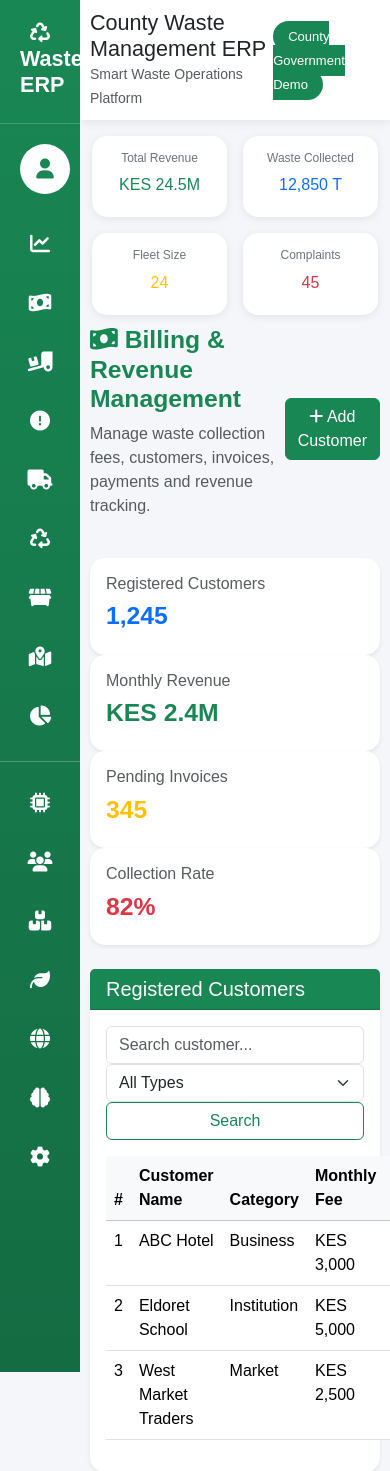
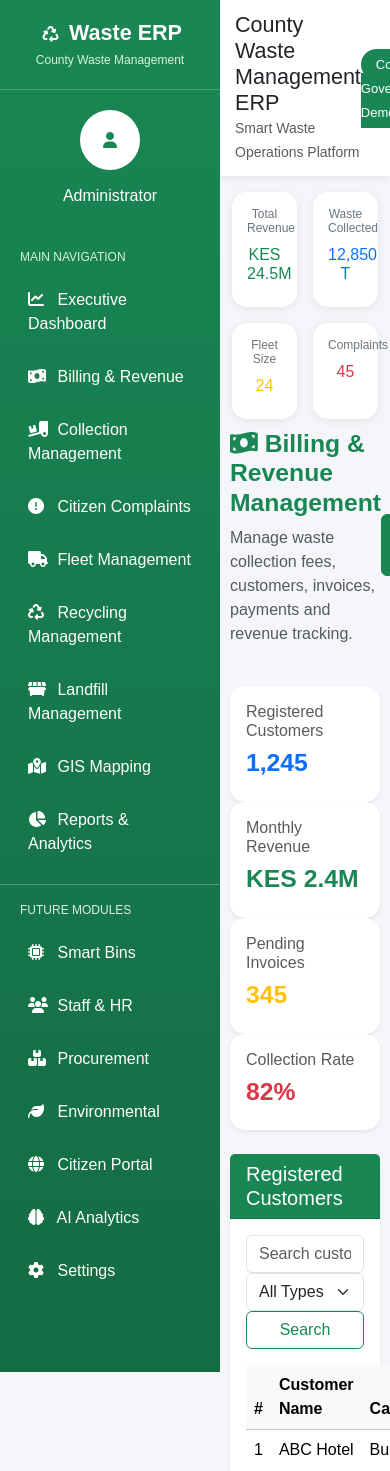
Before and after one commit to zumatech1540/county_waste_erp, a Django app: page /billing/ in a window 390 px wide; the page is wider, and only the part inside the window is pictured. Shown: the top 1471 px of that part. Run offline with Django 5.2, Linux system fonts and the light colour scheme.

Commit message:
Improved responsive mobile dashboard layout

```diff
--- a/templates/base.html
+++ b/templates/base.html
@@ -168,43 +168,49 @@
         @media(max-width:991px){
 
     .sidebar{
-                width:80px;
+        width:220px;
     }
 
-            .sidebar .menu-title,
-            .sidebar .logo-box p,
+    .sidebar .menu-title{
+        display:block;
+    }
+
+    .sidebar .logo-box p{
+        display:block;
+    }
+
     .sidebar .user-box h6{
-                display:none;
+        display:block;
     }
 
     .sidebar a{
-                text-align:center;
-                padding:15px 5px;
-                margin:5px;
+        text-align:left;
+        padding:12px 18px;
+        margin:5px 10px;
     }
 
     .sidebar a span{
-                display:none;
+        display:inline;
     }
 
     .sidebar i{
-                width:auto;
-                font-size:20px;
+        width:25px;
+        font-size:16px;
     }
 
     .user-avatar{
-                width:50px;
-                height:50px;
-                font-size:20px;
+        width:60px;
+        height:60px;
+        font-size:25px;
     }
 
     .main-content{
-                margin-left:80px;
-                width:calc(100% - 80px);
+        margin-left:220px;
+        width:calc(100% - 220px);
     }
 
     .topbar{
-                padding:10px;
+        padding:12px 15px;
     }
 
     .content-area{
@@ -219,7 +225,6 @@
         font-size:12px;
     }
 }
-
     </style>
 
 </head>
```
Lines whose indentation alone changed are shown as unchanged.
